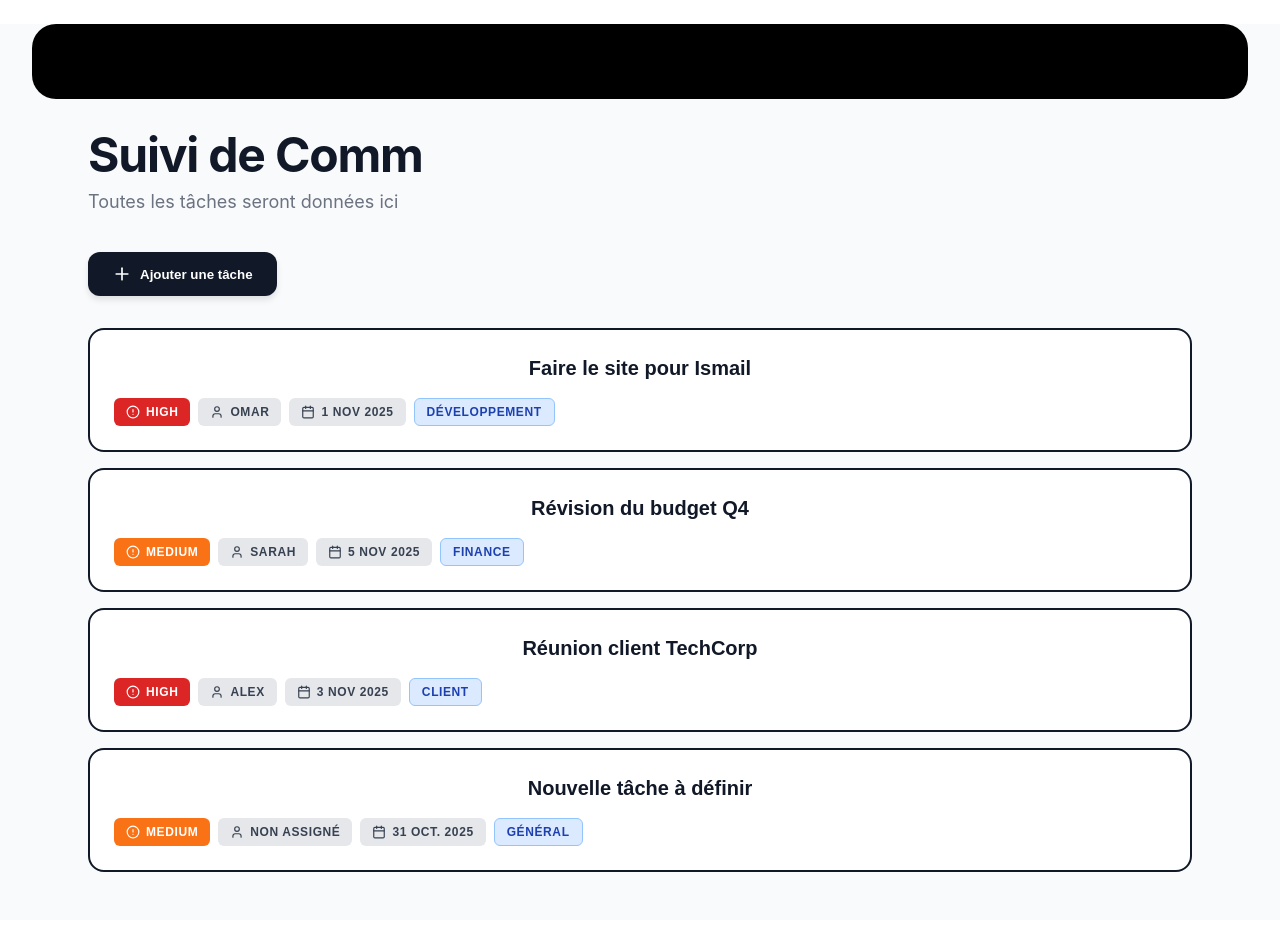
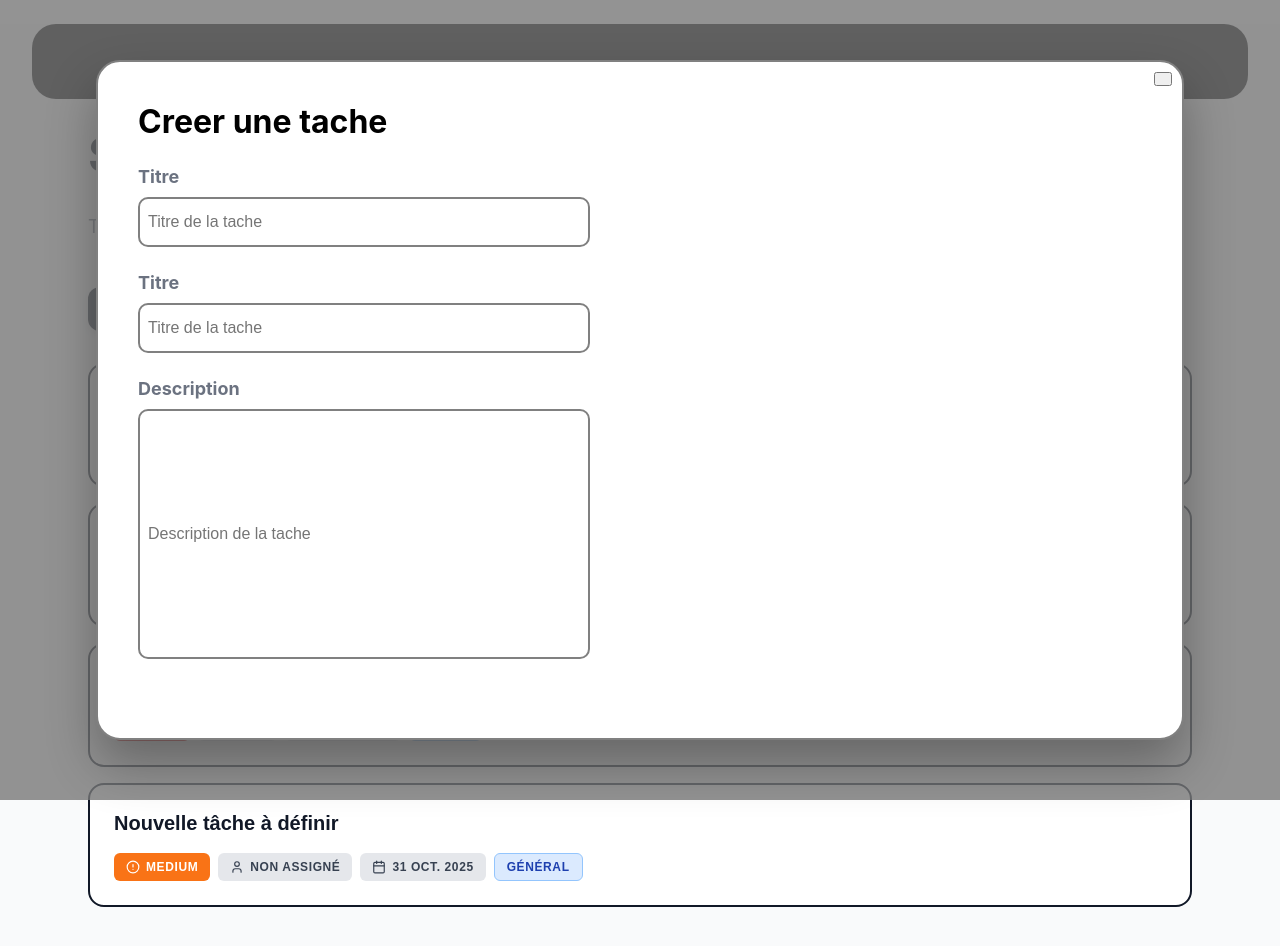
Before and after one commit to Omr-X/Team-Task-Manager, a React (Vite) app: page / in a window 1280 px wide. Both pictures are taken after a click on the button "Ajouter une tâche". Shown: the top 946 px of the page. Before the commit the page ends 920 px from the top, so only its background shows below. Built offline with nearby package versions, Linux system fonts and the light colour scheme.

Commit message:
Minecraft

```diff
--- a/src/App.css
+++ b/src/App.css
@@ -93,7 +93,11 @@
   font-weight: bold;
   color: #111827;
   margin-bottom: 16px;
+  gap: 8px;
+  display: flex;
+  flex-wrap: wrap;
   line-height: 1.4;
+  max-width: 100%;
 }
 
 /* Conteneur de badges */
--- a/src/App.tsx
+++ b/src/App.tsx
@@ -1,7 +1,7 @@
 import React, { useState } from 'react';
 import { Plus } from 'lucide-react';
 import { TaskCard } from './TaskCard';
-import Modal from './TaskModal';
+import Modal from './TaskModal';  // ← AJOUT: Import du Modal
 import type { Task } from './types';
 import './App.css';
 
@@ -34,15 +34,9 @@ export default function TaskManager() {
   ]);
 
   const [modalOpen, setModalOpen] = useState(false);
-  const [selectedTask, setSelectedTask] = useState<Task | null>(null);
 
   const toggleModal = () => {
     setModalOpen(!modalOpen);
-  };
-
-  const handleTaskClick = (task: Task) => {
-    setSelectedTask(task);
-    setModalOpen(true);
   };
 
   const addNewTask = () => {
@@ -74,18 +68,14 @@ export default function TaskManager() {
           <p className="subtitle">Toutes les tâches seront données ici</p>
         </div>
 
-        <button onClick={addNewTask} className="add-button">
+        <button onClick={() => {toggleModal(); addNewTask();}} className="add-button">
           <Plus size={20} />
           Ajouter une tâche
         </button>
 
         <div className="tasks-list">
           {tasks.map((task) => (
-            <TaskCard
-              key={task.id}
-              task={task}
-              onClick={() => handleTaskClick(task)}
-            />
+            <TaskCard key={task.id} task={task}/>
           ))}
         </div>
 
@@ -99,7 +89,7 @@ export default function TaskManager() {
         <Modal
           isOpen={modalOpen}
           onClose={toggleModal}
-          task={selectedTask}
+          task={null}
         />
       </div>
     </div>
--- a/src/TaskCard.tsx
+++ b/src/TaskCard.tsx
@@ -5,13 +5,13 @@ import type { Task } from './types';
 
 interface TaskCardProps {
   task: Task;
-  onClick: () => void;
+  onClick?: () => void;
 }
 
 export const TaskCard = ({ task, onClick }: TaskCardProps) => {
   return (
-    <button className="task-card" onClick={onClick}>
-      <h3 className="task-title">
+    <button className="task-card" onClick={onClick}>  {}
+      <h3 className = "task-title">
         {task.title}
       </h3>
 
--- a/src/TaskModal.css
+++ b/src/TaskModal.css
@@ -9,7 +9,8 @@ body.active-modal {
     font-size: 18px;
 }
 
-.modal, .overlay {
+.modal,
+.overlay {
     width: 100vw;
     height: 100vh;
     top: 0;
@@ -20,19 +21,29 @@ body.active-modal {
 }
 
 .overlay {
-    background: rgba(49,49,49,0.8);
+    background: rgba(120, 120, 120, 0.8);
 }
+
 .modal-content {
-    position: absolute;
-    top: 40%;
-    left: 50%;
-    transform: translate(-50%, -50%);
-    line-height: 1.4;
-    background: #f1f1f1;
-    padding: 14px 28px;
-    border-radius: 3px;
-    max-width: 600px;
-    min-width: 300px;
+    background-color: white;
+    padding: 40px;
+    border-radius: 24px;
+    border: 2px solid gray;
+    box-shadow: 0 25px 50px rgba(0, 0, 0, 0.3);
+    position: relative;
+    position: fixed;
+    inset: 0px;
+    width: 12rem;
+    height: 5rem;
+    max-width: 100vw;
+    max-height: 100dvh;
+    margin: auto;
+    justify-content: center;
+    align-items: center;
+    width: 85vw;
+    height: 85vh;
+    max-width: 1400px;
+    overflow-y: auto;
 }
 
 .close-modal {
@@ -41,3 +52,34 @@ body.active-modal {
     right: 10px;
     padding: 5px 7px;
 }
+
+.input-text{
+   width: 45%; /* Set a fixed width */
+    height: 50px; /* Set a fixed height */
+    font-size: 16px; /* Adjust font size */
+    padding: 8px; /* Adjust padding */
+    border-radius: 10px;
+    border: 2px solid gray;
+    margin-right: 5%;
+
+}
+
+.description-text{
+    width: 45%; /* Set a fixed width */
+    height: 250px; /* Set a fixed height */
+    font-size: 16px; /* Adjust font size */
+    padding: 8px; /* Adjust padding */
+    border-radius: 10px;
+    border: 2px solid gray;
+    text-align: left;
+    vertical-align: top;
+    display: flex;
+    margin-right: 5%;
+    overflow-x:scroll;
+}
+
+.subtitle{
+    color:black;
+    padding-top: 25px;
+    padding-bottom: 10px;
+}
--- a/src/TaskModal.tsx
+++ b/src/TaskModal.tsx
@@ -1,6 +1,7 @@
 import React from "react";
 import type { Task } from './types';
 import "./TaskModal.css";
+import { useState } from "react";
 
 interface ModalProps {
   isOpen: boolean;
@@ -8,9 +9,17 @@ interface ModalProps {
   task: Task | null;
 }
 
+export function InputText(props:any) {
+  return (
+    <div>
+      <h2 className="subtitle">{props.title}</h2>
+      {props.multiline ?(<textarea value = {props.value} onChange={(e) => props.setValue(e.target.value)} className = {props.className} placeholder={props.placeholder}></textarea>)
+      : (<input value = {props.value} onChange={(e) => props.setValue(e.target.value)} className = {props.className} placeholder={props.placeholder}></input>)}
+    </div>
+  );
+}
+
 export default function Modal({ isOpen, onClose }: ModalProps) {
-
-  if (!isOpen) return null;
 
   if (isOpen) {
     document.body.classList.add('active-modal');
@@ -18,18 +27,26 @@ export default function Modal({ isOpen, onClose }: ModalProps) {
     document.body.classList.remove('active-modal');
   }
 
-  return (
+  if (!isOpen) return null;
+
+  const [valueTitle, setValueTitle] = useState('');
+  const [valueDescription,setValueDescription] = useState('');
+
+    return (
     <>
       <div className="modal">
         <div onClick={onClose} className="overlay"></div>
         <div className="modal-content">
-          <h2>Hello Modal</h2>
-          <p>allo</p>
+          <h1>Creer une tache</h1>
+          <InputText title="Titre" value = {valueTitle} setValue = {setValueTitle} placeholder = "Titre de la tache" className = "input-text"/>
+          <span><InputText title="Titre" value = {valueTitle} setValue = {setValueTitle} placeholder = "Titre de la tache" className = "input-text"/></span>
+          <InputText title="Description" value = {valueDescription} setValue = {setValueDescription} placeholder = "Description de la tache" className = "description-text" textarea = {true}/>
           <button className="close-modal" onClick={onClose}>
-            CLOSE
           </button>
         </div>
       </div>
     </>
   );
+
+
 }
```
